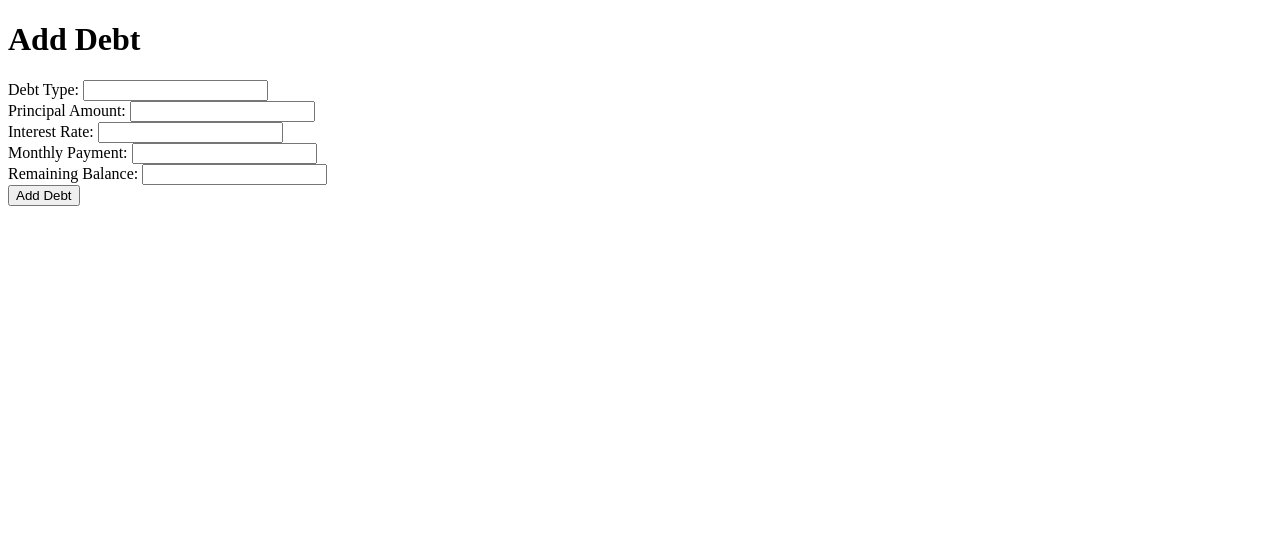
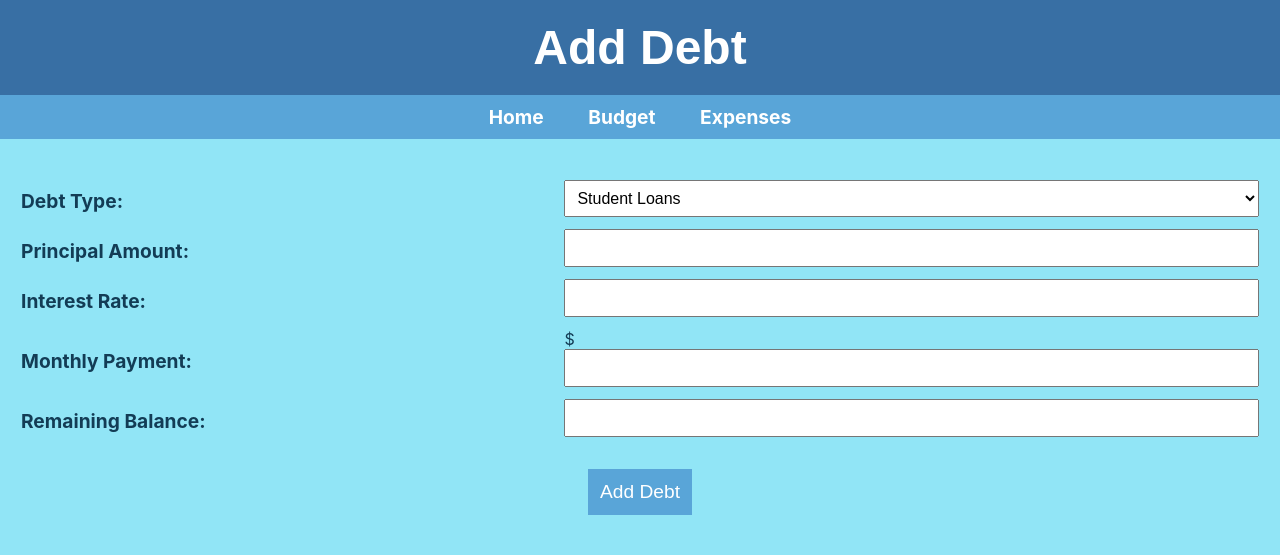
Before and after one commit to niyatisinghal/budget-manager, a Flask app: page /debt in a window 1280 px wide. Shown: the top 555 px of the page. Run offline with Flask 3, Linux system fonts and the light colour scheme.

Commit message:
styled debt page

```diff
--- a/app.py
+++ b/app.py
@@ -2,10 +2,13 @@ from flask import Flask, render_template, request, redirect, url_for, flash
 from flask_sqlalchemy import SQLAlchemy
 from flask_wtf import FlaskForm
 from flask_migrate import Migrate
-from wtforms import StringField, FloatField, DateField, SelectField
+from wtforms import StringField, FloatField, DateField, SelectField, ValidationError, DecimalField
 from datetime import datetime
-from wtforms.validators import DataRequired , NumberRange # Add this import
-from wtforms.widgets import NumberInput
+from wtforms.validators import DataRequired , NumberRange, EqualTo, ValidationError, Regexp
+from wtforms.widgets import NumberInput, Input
+from markupsafe import Markup
+import re
+
 
 
 app = Flask(__name__)
@@ -14,6 +17,61 @@ app.config['SQLALCHEMY_TRACK_MODIFICATIONS'] = False
 app.config['SECRET_KEY'] = 'your_secret_key'
 db = SQLAlchemy(app)
 migrate = Migrate(app, db)
+
+
+def validate_numeric(form, field):
+    try:
+        float(field.data)
+    except ValueError:
+        raise ValidationError('Please enter a valid numeric value.')
+
+
+class CurrencyInput(Input):
+    input_type = 'text'
+
+    def __call__(self, field, **kwargs):
+        kwargs.setdefault('type', 'text')
+        field_id = kwargs.pop('id', field.id)
+        html = ['<div class="input-group">']
+        html.append('<span class="input-group-addon">$</span>')
+        html.append(super(CurrencyInput, self).__call__(field, id=field_id, **kwargs))
+        html.append('</div>')
+        return Markup(''.join(html))
+
+
+class PercentageInput(Input):
+    input_type = 'text'
+
+    def __call__(self, field, **kwargs):
+        kwargs.setdefault('type', 'text')
+        field_id = kwargs.pop('id', field.id)
+        html = ['<div class="input-group">']
+        html.append(super(PercentageInput, self).__call__(field, id=field_id, **kwargs))
+        html.append('<span class="input-group-addon">%</span>')
+        html.append('</div>')
+        return Markup(''.join(html))
+
+
+class RemainingBalanceValidator:
+    def __init__(self, principal_fieldname, interest_rate_fieldname, months_fieldname):
+        self.principal_fieldname = principal_fieldname
+        self.interest_rate_fieldname = interest_rate_fieldname
+        self.months_fieldname = months_fieldname
+
+    def __call__(self, form, field):
+        principal = form[self.principal_fieldname].data
+        interest_rate = form[self.interest_rate_fieldname].data / 100 / 12  # Monthly interest rate
+        months = form[self.months_fieldname].data  # Total number of payments
+
+        calculated_remaining_balance = principal * (1 - (1 + interest_rate) ** -months) / interest_rate
+
+        if not field.data:
+            raise ValidationError('This field is required.')
+
+        if field.data != round(calculated_remaining_balance, 2):
+            raise ValidationError('The calculated remaining balance does not match.')
+
+
 
 
 class Budget(db.Model):
@@ -72,11 +130,20 @@ class Debt(db.Model):
 
 
 class DebtForm(FlaskForm):
-    debt_type = StringField('Debt Type', validators=[DataRequired()])
-    principal_amount = FloatField('Principal Amount', validators=[DataRequired()])
-    interest_rate = FloatField('Interest Rate', validators=[DataRequired()])
-    monthly_payment = FloatField('Monthly Payment', validators=[DataRequired()])
-    remaining_balance = FloatField('Remaining Balance', validators=[DataRequired()])
+    debt_type_choices = [('student_loans', 'Student Loans'),
+                         ('credit_cards', 'Credit Cards'),
+                         ('mortgage', 'Mortgage'),
+                         ('auto_loan', 'Auto Loan'),
+                         ('personal_loan', 'Personal Loan'),
+                         ('other_loan', 'Other Loan')]
+
+    debt_type = SelectField('Debt Type', choices=debt_type_choices, validators=[DataRequired()])
+    principal_amount = DecimalField('Principal Amount', validators=[DataRequired(), NumberRange(min=0, message="Please enter a valid numeric value.")])
+    interest_rate = DecimalField('Interest Rate', widget=NumberInput(), validators=[DataRequired(), NumberRange(min=0, message="Please enter a valid numeric value.")])
+    monthly_payment = DecimalField('Monthly Payment', validators=[DataRequired(), NumberRange(min=0, message="Please enter a valid numeric value.")], widget=CurrencyInput())
+    remaining_balance = DecimalField('Remaining Balance', validators=[DataRequired(), RemainingBalanceValidator('principal_amount', 'interest_rate', 'months')])
+
+
 
 
 class TransactionHistory(db.Model):
@@ -244,7 +311,7 @@ def add_debt():
         principal_amount = form.principal_amount.data
         interest_rate = form.interest_rate.data
         monthly_payment = form.monthly_payment.data
-        remaining_balance = form.remaining_balance.data
+        remaining_balance = calculate_remaining_balance(principal_amount, interest_rate, form.months.data)
 
         new_debt = Debt(debt_type=debt_type, principal_amount=principal_amount,
                         interest_rate=interest_rate, monthly_payment=monthly_payment,
@@ -260,7 +327,17 @@ def add_debt():
         flash('Debt entry added successfully!', 'success')
 
         return render_template('debt.html', alldebt=form, debt_data=debt_data)
+
     return render_template('debt.html', alldebt=form)
+
+
+def calculate_remaining_balance(principal, interest_rate, months):
+    r = interest_rate / 12  # Monthly interest rate
+    n = months  # Total number of payments
+
+    remaining_balance = principal * (1 - (1 + r) ** -n) / r
+
+    return round(remaining_balance, 2)
 
 
 @app.route('/transaction_history', methods=['GET', 'POST'])
--- a/templates/debt.html
+++ b/templates/debt.html
@@ -4,28 +4,149 @@
     <meta charset="UTF-8">
     <meta name="viewport" content="width=device-width, initial-scale=1.0">
     <title>Add Debt</title>
+    <style>
+        body {
+            font-family: 'Inter', sans-serif;
+            background-color: #91e5f6;
+            color: #133c55;
+            margin: 0;
+            padding: 0;
+        }
+
+        header {
+            background-color: #386fa4;
+            padding: 20px;
+            text-align: center;
+        }
+
+        h1 {
+            font-family: 'Syne', sans-serif;
+            font-size: 3em;
+            color: #ffffff;  /* White text on the header */
+            margin: 0;
+        }
+
+        nav {
+            background-color: #59a5d8;
+            padding: 10px;
+            text-align: center;
+        }
+
+        nav a {
+            color: #ffffff;
+            text-decoration: none;
+            padding: 10px;
+            margin: 0 10px;
+            font-weight: bold;
+            font-size: 1.2em;
+        }
+
+        nav a:hover {
+            background-color: #84d2f6;
+            color: #133c55;  /* Text color on hover */
+        }
+
+        main {
+            padding: 20px;
+        }
+
+        form {
+            margin-top: 20px;
+        }
+
+        /* Include the new CSS styles for the add-expense-table */
+        .add-expense-table {
+            width: 100%;
+            border-collapse: collapse;
+            margin-bottom: 20px;
+        }
+
+        .add-expense-table label {
+            display: block;
+            margin-bottom: 5px;
+            font-weight: bold;
+            font-size: 1.2em;
+        }
+
+        .add-expense-table input,
+        .add-expense-table select {
+            width: 100%;
+            padding: 8px;
+            box-sizing: border-box;
+            margin-bottom: 10px;
+            font-size: 1em;
+        }
+
+        .add-expense-table button {
+            margin-top: 20px;
+            padding: 12px;
+            background-color: #59a5d8;
+            color: #ffffff;
+            border: none;
+            cursor: pointer;
+            font-size: 1.2em;
+        }
+
+        .add-expense-table button:hover {
+            background-color: #84d2f6;
+        }
+
+        .initially-hidden {
+            display: none;
+        }
+
+        #notification {
+            display: none;
+            color: red;
+            margin-top: 10px;
+        }
+    </style>
 </head>
 <body>
-    <h1>Add Debt</h1>
-    <form method="POST" action="/debt">
-        {{ alldebt.csrf_token }}
-        {{ alldebt.hidden_tag() }}
-        <label for="debt_type">Debt Type:</label>
-        {{ alldebt.debt_type }}
-        <br>
-        <label for="principal_amount">Principal Amount:</label>
-        {{ alldebt.principal_amount }}
-        <br>
-        <label for="interest_rate">Interest Rate:</label>
-        {{ alldebt.interest_rate }}
-        <br>
-        <label for="monthly_payment">Monthly Payment:</label>
-        {{ alldebt.monthly_payment }}
-        <br>
-        <label for="remaining_balance">Remaining Balance:</label>
-        {{ alldebt.remaining_balance }}
-        <br>
-        <input type="submit" value="Add Debt">
-    </form>
+    <header>
+        <h1>Add Debt</h1>
+    </header>
+
+    <nav>
+        <a href="/">Home</a>
+        <a href="/budget">Budget</a>
+        <a href="/expenses">Expenses</a>
+    </nav>
+
+    <main>
+        <form method="POST" action="/debt">
+            {{ alldebt.csrf_token }}
+            {{ alldebt.hidden_tag() }}
+            <table class="add-expense-table">
+                <tr>
+                    <td><label for="debt_type">Debt Type:</label></td>
+                    <td>{{ alldebt.debt_type }}</td>
+                </tr>
+                <tr>
+                    <td><label for="principal_amount">Principal Amount:</label></td>
+                    <td>{{ alldebt.principal_amount }}</td>
+                </tr>
+                <tr>
+                    <td><label for="interest_rate">Interest Rate:</label></td>
+                    <td>{{ alldebt.interest_rate }}</td>
+                </tr>
+                <tr>
+                    <td><label for="monthly_payment">Monthly Payment:</label></td>
+                    <td>{{ alldebt.monthly_payment }}</td>
+                </tr>
+                <tr>
+                    <td><label for="remaining_balance">Remaining Balance:</label></td>
+                    <td>{{ alldebt.remaining_balance }}</td>
+                </tr>
+                <tr>
+                    <td colspan="2" style="text-align: center;">
+                        <button type="submit">Add Debt</button>
+                    </td>
+                </tr>
+            </table>
+        </form>
+
+        <div id="notification"></div>
+    </main>
 </body>
 </html>
--- a/templates/editdebt.html
+++ b/templates/editdebt.html
@@ -27,5 +27,6 @@
         <br>
         <input type="submit" value="Save Changes">
     </form>
+    <!-- Add the JavaScript script here if needed -->
 </body>
 </html>
```
